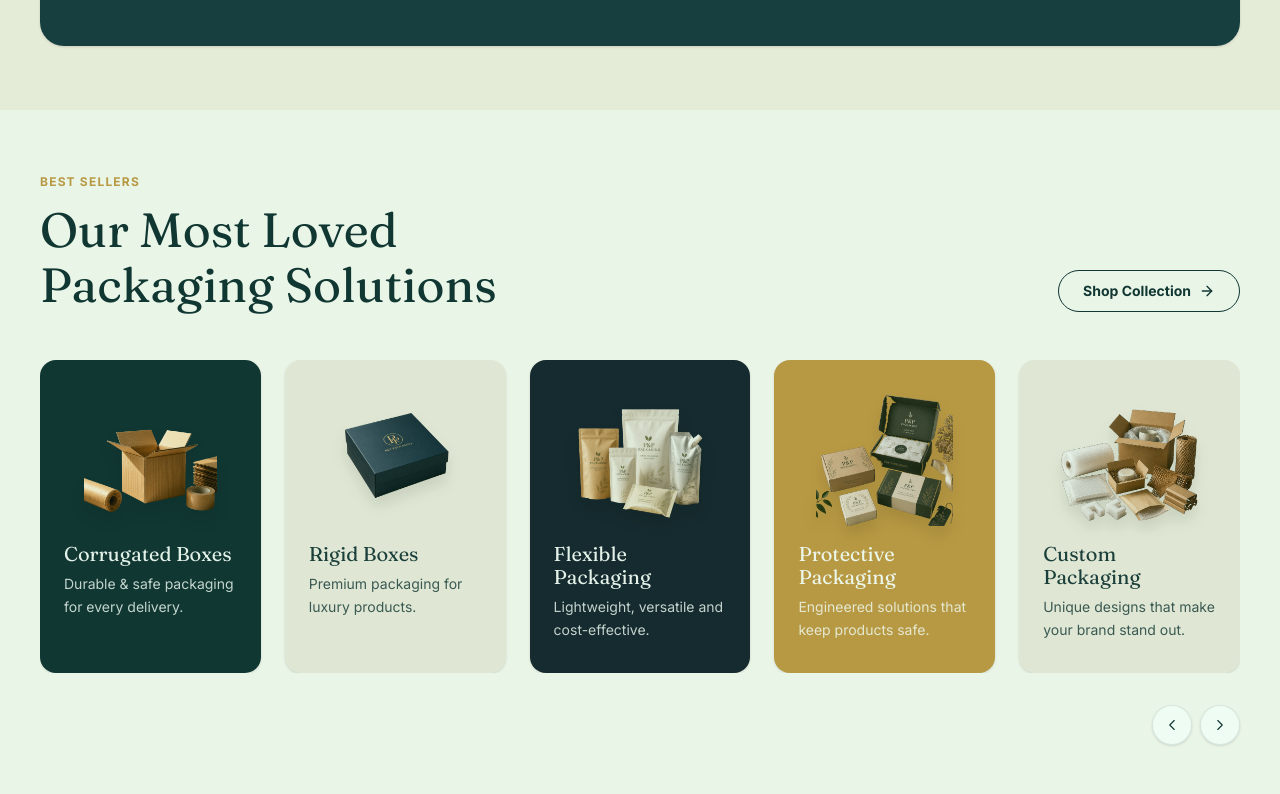
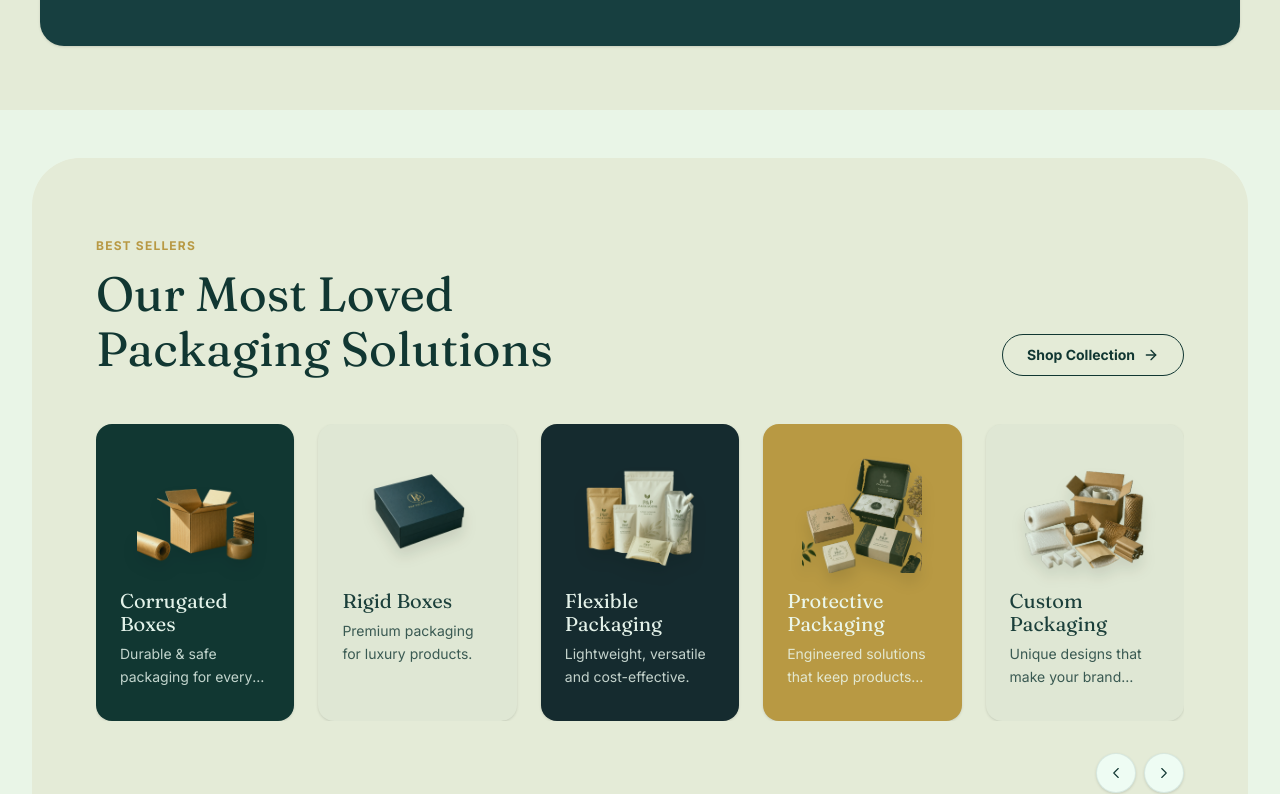
Before and after one commit to rashmipriya762-code/pp-packaging, a Next.js app: page / in a window 1280 px wide. Shown: the part 1015-1809 px from the top of the page. Built offline with nearby package versions, Linux system fonts and the light colour scheme.

Commit message:
STRICT OVERHAUL: Add outer rounded reference card to Best Sellers section

```diff
--- a/src/components/home/BestSellers.tsx
+++ b/src/components/home/BestSellers.tsx
@@ -44,8 +44,10 @@ const products = [
 
 export function BestSellers() {
   return (
-    <section className="bg-[#FAF7F2] pt-12 pb-12 md:pt-16 md:pb-16">
-      <div className="container-custom">
+    <section className="bg-[#FAF7F2] pt-8 pb-12 md:pt-12 md:pb-16 px-4 lg:px-8">
+      <div className="max-w-[1440px] mx-auto">
+        {/* OUTER BEST SELLERS CARD */}
+        <div className="bg-[#F4ECE0] rounded-[2rem] md:rounded-[3rem] px-6 py-10 md:px-12 md:py-16 lg:px-16 lg:py-20 w-full overflow-hidden">
           {/* Top Row */}
           <div className="flex flex-col md:flex-row md:items-end justify-between gap-6 mb-12">
             <div>
@@ -54,7 +56,7 @@ export function BestSellers() {
             </div>
             <Link
               href="/boxes"
-            className="px-6 py-2.5 rounded-full border border-[#0F292E] bg-[#FAF7F2] text-[#0F292E] hover:bg-[#0F292E] hover:text-white text-sm font-bold flex items-center transition-colors shrink-0"
+              className="px-6 py-2.5 rounded-full border border-[#0F292E] bg-transparent text-[#0F292E] hover:bg-[#0F292E] hover:text-white text-sm font-bold flex items-center transition-colors shrink-0"
             >
               Shop Collection <ArrowRight size={16} strokeWidth={2} className="ml-2" />
             </Link>
@@ -106,6 +108,7 @@ export function BestSellers() {
             </div>
           </div>
         </div>
+      </div>
     </section>
   );
 }
```
Lines whose indentation alone changed are shown as unchanged.
